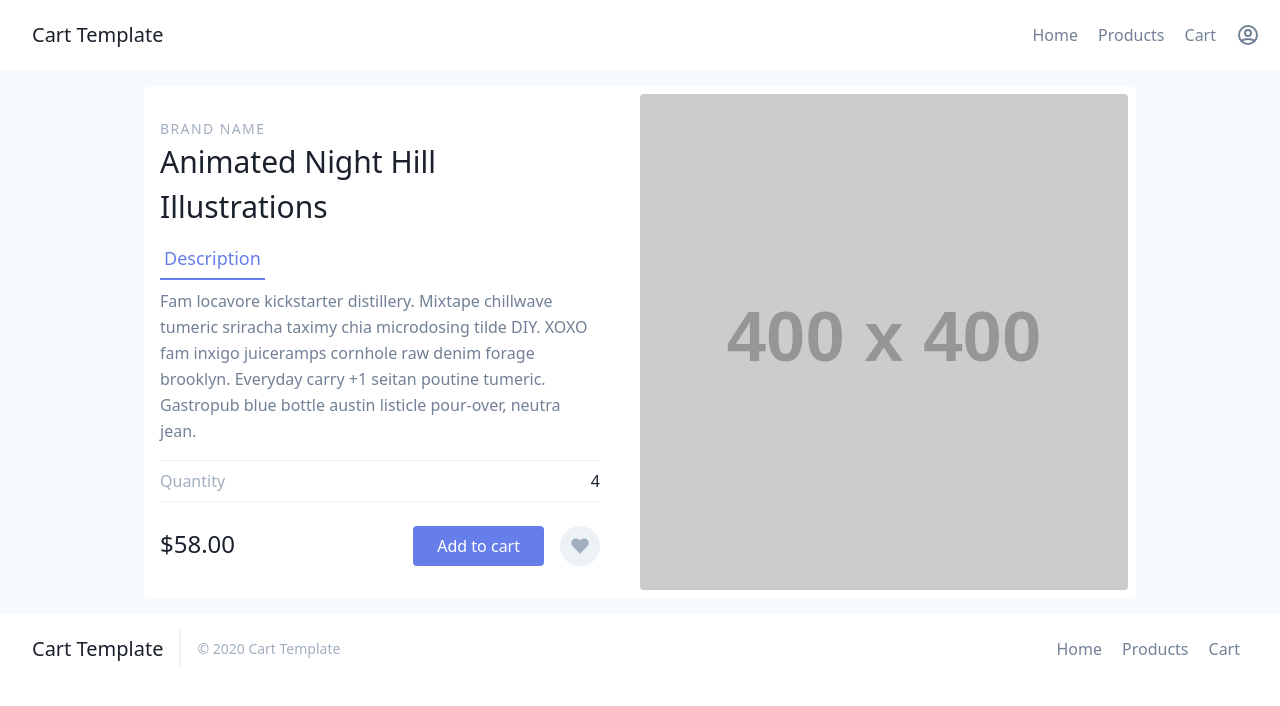
After one commit to munenepeter/cart-template, a PHP site: page /view-product.php in a window 1280 px wide. The commit adds this page. Shown: the top 706 px of the page. Run offline with PHP 8.4, Linux system fonts and the light colour scheme; grey boxes labelled with a size stand in for pictures from a placeholder-image service; some libraries are stand-ins or nearby versions.

Commit message:
Some refactors

```diff
--- /dev/null
+++ b/includes/base.php
@@ -0,0 +1,13 @@
+<!DOCTYPE html>
+<html lang="en">
+
+<head>
+    <meta charset="UTF-8">
+    <meta http-equiv="X-UA-Compatible" content="IE=edge">
+    <meta name="viewport" content="width=device-width, initial-scale=1.0">
+    <title>Shopping Cart Template</title>
+    <link rel="stylesheet" href="https://cdnjs.cloudflare.com/ajax/libs/tailwindcss/1.2.0/tailwind.min.css">
+</head>
+
+<body>
+    <?php include_once 'includes/nav.php';?>
--- a/includes/footer.php
+++ b/includes/footer.php
@@ -15,3 +15,6 @@
             </span>
         </div>
     </footer>
+    </body>
+
+    </html>
--- /dev/null
+++ b/view-product.php
@@ -0,0 +1,45 @@
+<?php include_once 'includes/base.php';?>
+
+    <!-- Products-->
+    <section class="text-gray-600 body-font overflow-hidden bg-gray-100">
+        <div class="container px-5 py-4 mx-auto ">
+            <div class="lg:w-4/5 mx-auto flex flex-wrap bg-white p-2 rounded-md">
+                <div class="lg:w-1/2 w-full lg:pr-10 lg:py-6 mb-6 lg:mb-0 p-2">
+                    <h2 class="text-sm title-font text-gray-500 tracking-widest">BRAND NAME</h2>
+                    <h1 class="text-gray-900 text-3xl title-font font-medium mb-4">Animated Night Hill Illustrations
+                    </h1>
+                    <div class="mb-4">
+                        <a
+                            class="flex-grow text-indigo-500 border-b-2 border-indigo-500 py-2 text-lg px-1">Description</a>
+                    </div>
+                    <p class="leading-relaxed mb-4">Fam locavore kickstarter distillery. Mixtape chillwave tumeric
+                        sriracha taximy chia microdosing tilde DIY. XOXO fam inxigo juiceramps cornhole raw denim forage
+                        brooklyn. Everyday carry +1 seitan poutine tumeric. Gastropub blue bottle austin listicle
+                        pour-over, neutra jean.</p>
+
+                    <div class="flex border-t border-b mb-6 border-gray-200 py-2">
+                        <span class="text-gray-500">Quantity</span>
+                        <span class="ml-auto text-gray-900">4</span>
+                    </div>
+                    <div class="flex">
+                        <span class="title-font font-medium text-2xl text-gray-900">$58.00</span>
+                        <button
+                            class="flex ml-auto text-white bg-indigo-500 border-0 py-2 px-6 focus:outline-none hover:bg-indigo-600 rounded">Add to cart</button>
+                        <button
+                            class="rounded-full w-10 h-10 bg-gray-200 p-0 border-0 inline-flex items-center justify-center text-gray-500 ml-4">
+                            <svg fill="currentColor" stroke-linecap="round" stroke-linejoin="round" stroke-width="2"
+                                class="w-5 h-5" viewBox="0 0 24 24">
+                                <path
+                                    d="M20.84 4.61a5.5 5.5 0 00-7.78 0L12 5.67l-1.06-1.06a5.5 5.5 0 00-7.78 7.78l1.06 1.06L12 21.23l7.78-7.78 1.06-1.06a5.5 5.5 0 000-7.78z">
+                                </path>
+                            </svg>
+                        </button>
+                    </div>
+                </div>
+                <img alt="ecommerce" class="lg:w-1/2 w-full lg:h-auto h-48 object-cover object-center rounded"
+                    src="https://dummyimage.com/400x400">
+            </div>
+        </div>
+    </section>
+
+    <?php include_once 'includes/footer.php';?>
```
Also changed, not shown: index.php (+1 -16 lines), products.php (+2 -17 lines).
